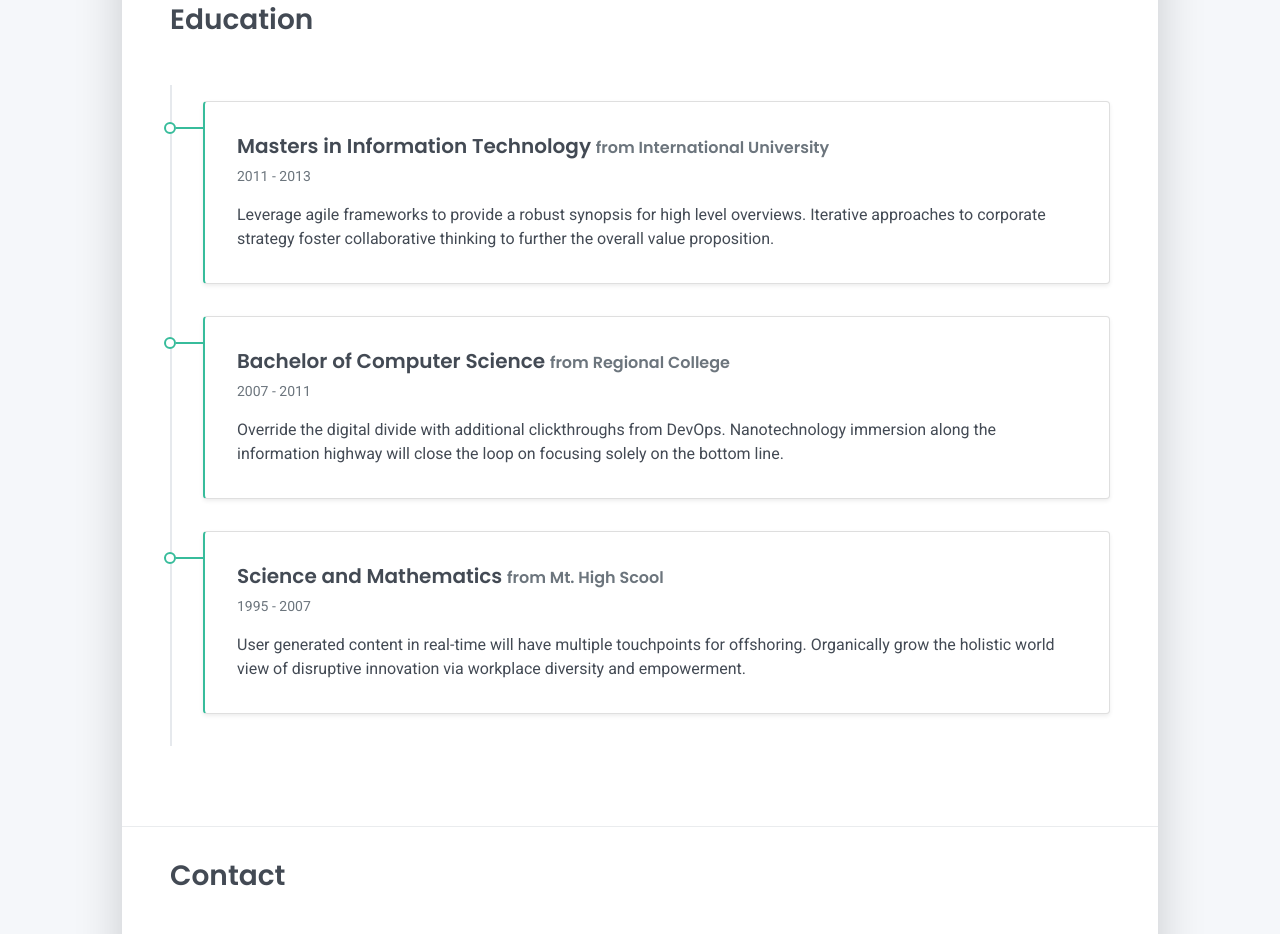
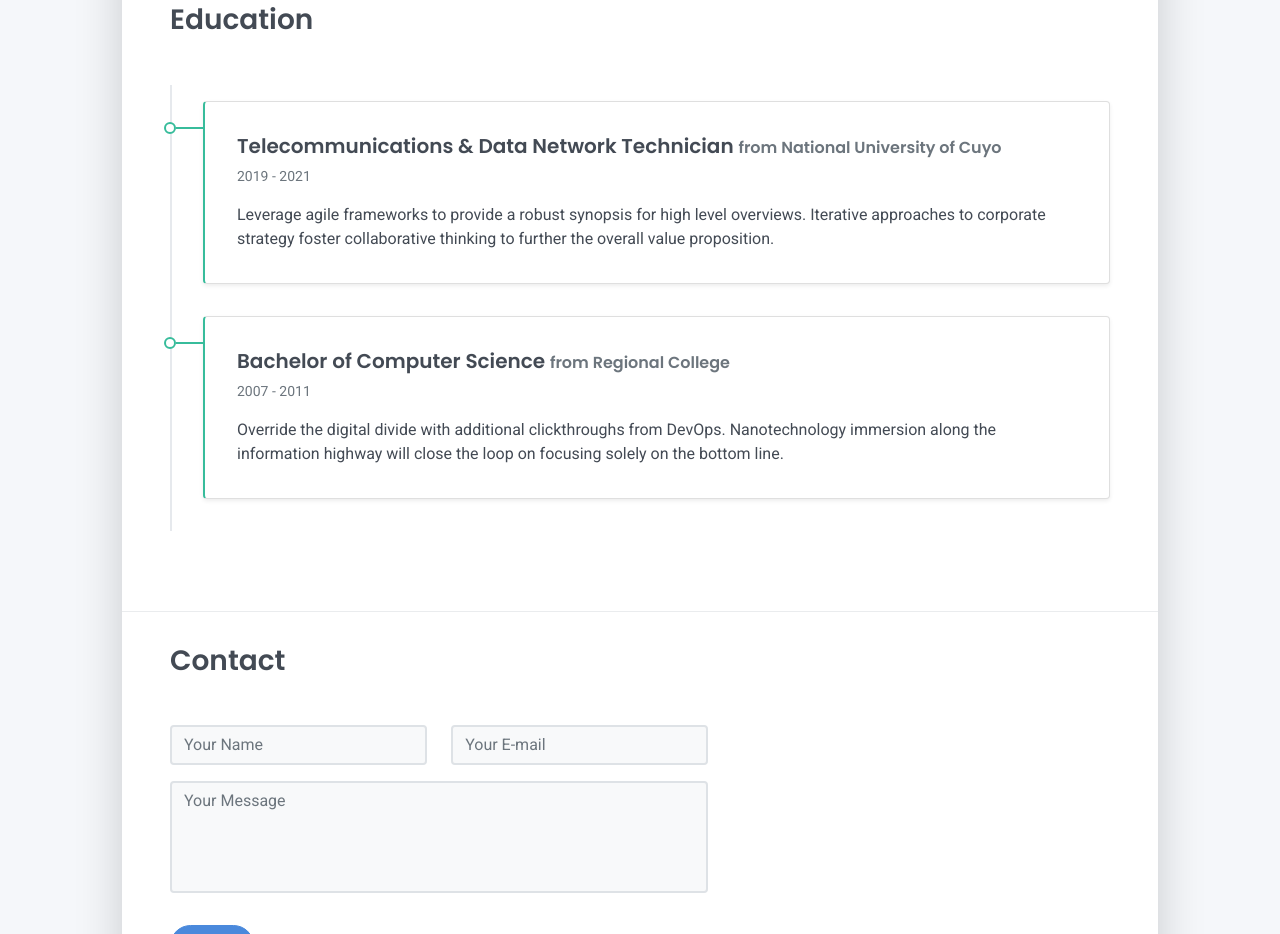
Before and after one commit to ginop90/my-resume, a plain HTML site: page index.html in a window 1280 px wide. Shown: the part 1730-2664 px from the top of the page. Drawn offline with Linux system fonts and the light colour scheme.

Commit message:
Update index.html

```diff
--- a/index.html
+++ b/index.html
@@ -159,8 +159,8 @@
     <div class="timeline">
       <div class="timeline-card timeline-card-success card shadow-sm">
         <div class="card-body">
-          <div class="h5 mb-1">Masters in Information Technology <span class="text-muted h6">from International University</span></div>
-          <div class="text-muted text-small mb-2">2011 - 2013</div>
+          <div class="h5 mb-1">Telecommunications & Data Network Technician <span class="text-muted h6">from National University of Cuyo</span></div>
+          <div class="text-muted text-small mb-2">2019 - 2021</div>
           <div>Leverage agile frameworks to provide a robust synopsis for high level overviews. Iterative approaches to corporate strategy foster collaborative thinking to further the overall value proposition.</div>
         </div>
       </div>
@@ -169,13 +169,6 @@
           <div class="h5 mb-1">Bachelor of Computer Science <span class="text-muted h6">from Regional College</span></div>
           <div class="text-muted text-small mb-2">2007 - 2011</div>
           <div>Override the digital divide with additional clickthroughs from DevOps. Nanotechnology immersion along the information highway will close the loop on focusing solely on the bottom line.</div>
-        </div>
-      </div>
-      <div class="timeline-card timeline-card-success card shadow-sm">
-        <div class="card-body">
-          <div class="h5 mb-1">Science and Mathematics <span class="text-muted h6">from Mt. High Scool</span></div>
-          <div class="text-muted text-small mb-2">1995 - 2007</div>
-          <div>User generated content in real-time will have multiple touchpoints for offshoring. Organically grow the holistic world view of disruptive innovation via workplace diversity and empowerment.</div>
         </div>
       </div>
     </div>
```
